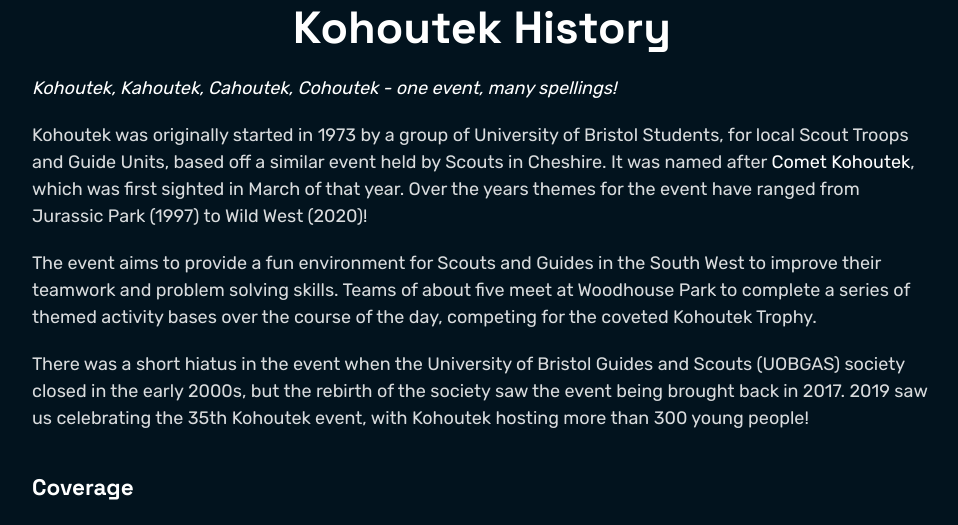
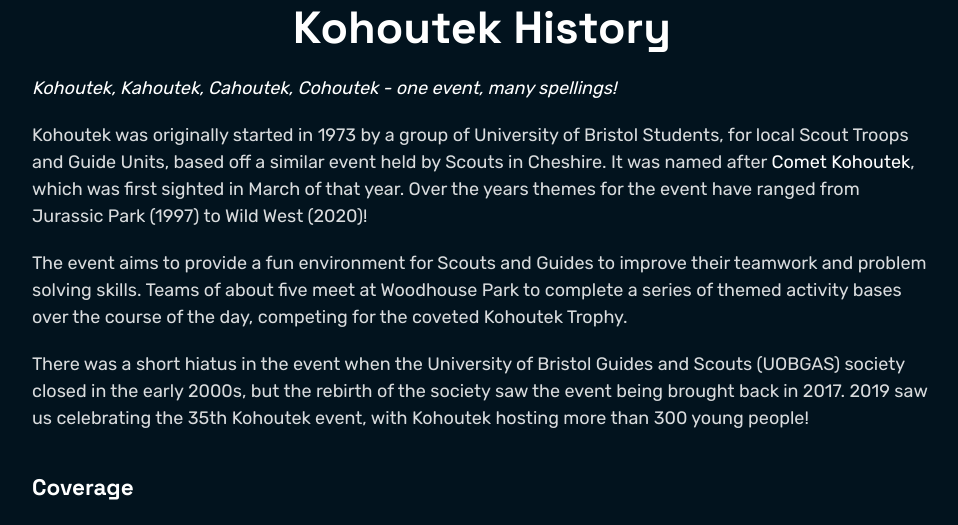
Before and after one commit to owenjones/kohoutek, a Python web app: template site/app/templates/root/index.jinja in a window 1280 px wide. Shown: the part 3327-3852 px from the top of the page, without its empty margins (158-1116 px from the left). Run offline with Jinja, Linux system fonts and the light colour scheme; the template is opened without the code that fills it, so the values that code supplies are empty.

Commit message:
quick wording change

```diff
--- a/site/app/templates/root/section/history.jinja
+++ b/site/app/templates/root/section/history.jinja
@@ -8,7 +8,7 @@
       Kohoutek was originally started in 1973 by a group of University of Bristol Students, for local Scout Troops and Guide Units, based off a similar event held by Scouts in Cheshire. It was named after <a href="https://www.history.nasa.gov/SP-404/ch4.htm" target="_blank" rel="nofollow noopener">Comet Kohoutek</a>, which was first sighted in March of that year. Over the years themes for the event have ranged from Jurassic Park (1997) to Wild West (2020)!
     </p>
     <p>
-      The event aims to provide a fun environment for Scouts and Guides in the South West to improve their teamwork and problem solving skills. Teams of about five meet at Woodhouse Park to complete a series of themed activity bases over the course of the day, competing for the coveted Kohoutek Trophy.
+      The event aims to provide a fun environment for Scouts and Guides to improve their teamwork and problem solving skills. Teams of about five meet at Woodhouse Park to complete a series of themed activity bases over the course of the day, competing for the coveted Kohoutek Trophy.
     </p>
     <p>
        There was a short hiatus in the event when the University of Bristol Guides and Scouts (UOBGAS) society closed in the early 2000s, but the rebirth of the society saw the event being brought back in 2017. 2019 saw us celebrating the 35th Kohoutek event, with Kohoutek hosting more than 300 young people!
```
